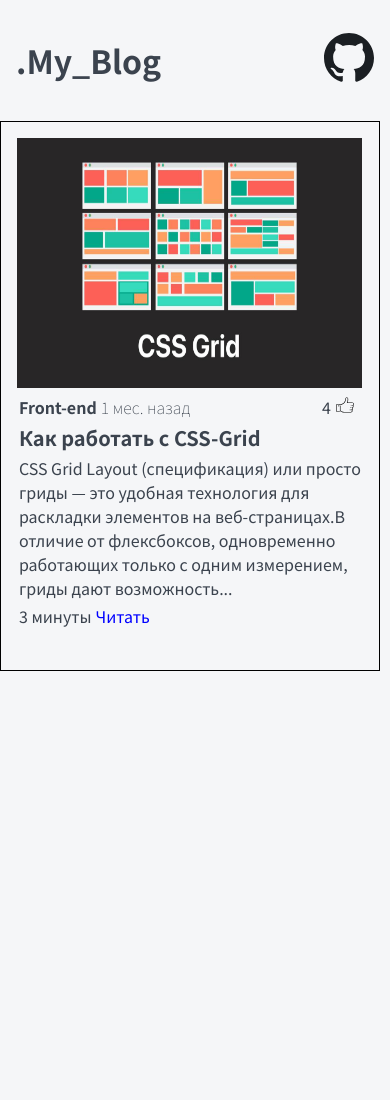
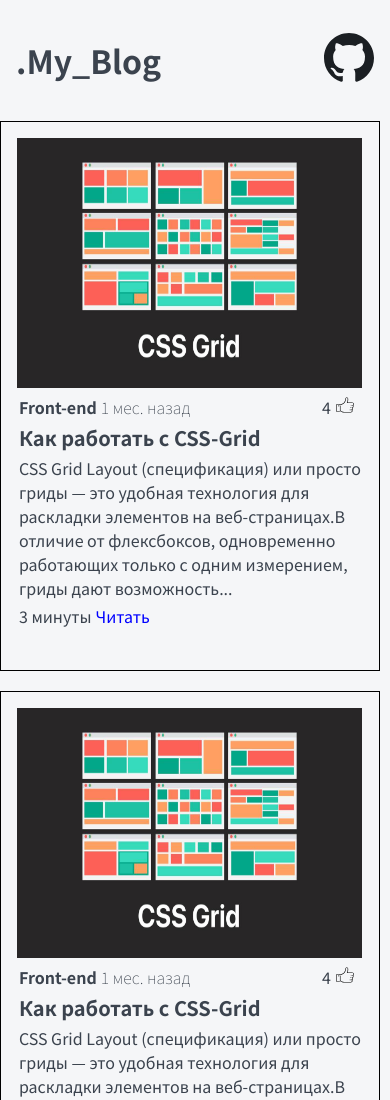
Before and after one commit to Lord3dfx/PurpleSchoolHomework, a Next.js app in the folder nexthw/: page / in a window 390 px wide. Shown: the top 1100 px of the page. Before the commit the page ends 844 px from the top, so only its background shows below. Built offline with nearby package versions, Linux system fonts and the light colour scheme.

Commit message:
add grid

```diff
--- a/nexthw/Components/Layout/Layout.props.ts
+++ /dev/null
@@ -1,5 +0,0 @@
-import { ReactNode } from "react";
-
-export interface LayoutProps{
-   children: ReactNode
-}
--- a/nexthw/Components/Layout/Layout.tsx
+++ b/nexthw/Components/Layout/Layout.tsx
@@ -1,10 +1,41 @@
-import { LayoutProps } from "./Layout.props";
 import styles from './Layout.module.css';
+import { useState } from 'react';
+import {Descript, Like, Tag} from '@/Components';
+import Image from 'next/image';
 
-export const Layout = ({children}:LayoutProps):JSX.Element =>{
+export const Layout = ():JSX.Element =>{
+
+    const [like, setLikes] = useState<number>(4)
+
+  const setLike = (i:number) =>{
+    fetch('https://jsonplaceholder.typicode.com/posts/1', {
+  method: 'PATCH',
+  body: JSON.stringify({
+    title: 'foo',
+  }),
+  headers: {
+    'Content-type': 'application/json; charset=UTF-8',
+  },
+})
+  .then((response) => response.json())
+  .then((json) => console.log(json));
+  setLikes(i)
+  }
+
+
     return(
         <div className={styles.layout}>
-            {children}
+            <Image src="/gridimage.jpg"
+        alt='Картинка'
+        width={345}
+        height={250}/>
+        <Tag fontw='bold'>Front-end</Tag>
+        <Tag fontw='light'>1 мес. назад</Tag>
+        <Like likeCounts={like} sendLike={setLike}></Like>
+        <Tag size='l' fontw='bold'>Как работать с CSS-Grid</Tag>
+        <Descript>CSS Grid Layout (спецификация) или просто гриды — это удобная технология для раскладки элементов на веб-страницах.В отличие от флексбоксов, одновременно работающих только с одним измерением, гриды дают возможность...</Descript>
+        <Tag>3 минуты</Tag>
+        <Tag isref='true' href='/'>Читать</Tag>
         </div>
     );
 };
--- a/nexthw/Components/Likes/Like.tsx
+++ b/nexthw/Components/Likes/Like.tsx
@@ -14,7 +14,7 @@ export const Like = ({children, likeCounts, isLiked = false, sendLike}:LikeProps
         createLike()
     },[likefill]);
 
-    const setLike = (i:number) =>{
+    const setLike = () =>{
         if(!sendLike){
             return
         }
@@ -23,7 +23,7 @@ export const Like = ({children, likeCounts, isLiked = false, sendLike}:LikeProps
     }
 
     const createLike = () => {
-        const updateLike = (r:JSX.Element) =>{
+        const updateLike = () =>{
         return (
             <span className={cn(styles.like,{
                 [styles.isLike]: likefill == true
--- a/nexthw/app/layout.module.css
+++ b/nexthw/app/layout.module.css
@@ -4,3 +4,23 @@
     align-items: center;
     padding: 1em;
 }
+
+.wrapper{
+    display: grid;
+    grid-template-columns: auto 1fr 1fr 1fr auto;
+    grid-template-areas: ". wrapper wrapper wrapper .";
+    gap: 20px;
+}
+
+@media (max-width: 800px){
+    .wrapper{
+        grid-template-columns: 1fr 1fr;
+        grid-template-areas: "wrapper wrapper";
+    }
+}
+@media (max-width: 450px){
+    .wrapper{
+        grid-template-columns: 1fr;
+        grid-template-areas: "wrapper";
+    }
+}
--- a/nexthw/app/layout.tsx
+++ b/nexthw/app/layout.tsx
@@ -24,7 +24,9 @@ export default function RootLayout({
           <a href="https://github.com/Lord3dfx" title="To Github!" target="blank"><Svggit></Svggit></a>
 
         </div>
+        <div className={styles.wrapper}>
         {children}
+        </div>
         </body>
     </html>
   );
--- a/nexthw/app/page.tsx
+++ b/nexthw/app/page.tsx
@@ -1,40 +1,14 @@
 'use client'
+import {Layout} from "@/Components/Layout/Layout"
 
-import {Descript, Layout, Like, Tag} from '@/Components';
-import Image from 'next/image';
-import { useState } from 'react';
 
 export default function Home() {
-  const [like, setLikes] = useState<number>(4)
-
-  const setLike = (i:number) =>{
-    fetch('https://jsonplaceholder.typicode.com/posts/1', {
-  method: 'PATCH',
-  body: JSON.stringify({
-    title: 'foo',
-  }),
-  headers: {
-    'Content-type': 'application/json; charset=UTF-8',
-  },
-})
-  .then((response) => response.json())
-  .then((json) => console.log(json));
-  setLikes(i)
-  }
 
   return (
-      <Layout>
-        <Image src="/gridimage.jpg"
-        alt='Картинка'
-        width={345}
-        height={250}/>
-        <Tag fontw='bold'>Front-end</Tag>
-        <Tag fontw='light'>1 мес. назад</Tag>
-        <Like likeCounts={like} sendLike={setLike}></Like>
-        <Tag size='l' fontw='bold'>Как работать с CSS-Grid</Tag>
-        <Descript>CSS Grid Layout (спецификация) или просто гриды — это удобная технология для раскладки элементов на веб-страницах.В отличие от флексбоксов, одновременно работающих только с одним измерением, гриды дают возможность...</Descript>
-        <Tag>3 минуты</Tag>
-        <Tag isref='true' href='/'>Читать</Tag>
-      </Layout>
+    <>
+      <Layout />
+      <Layout />
+      <Layout />
+    </>
   );
 }
```
